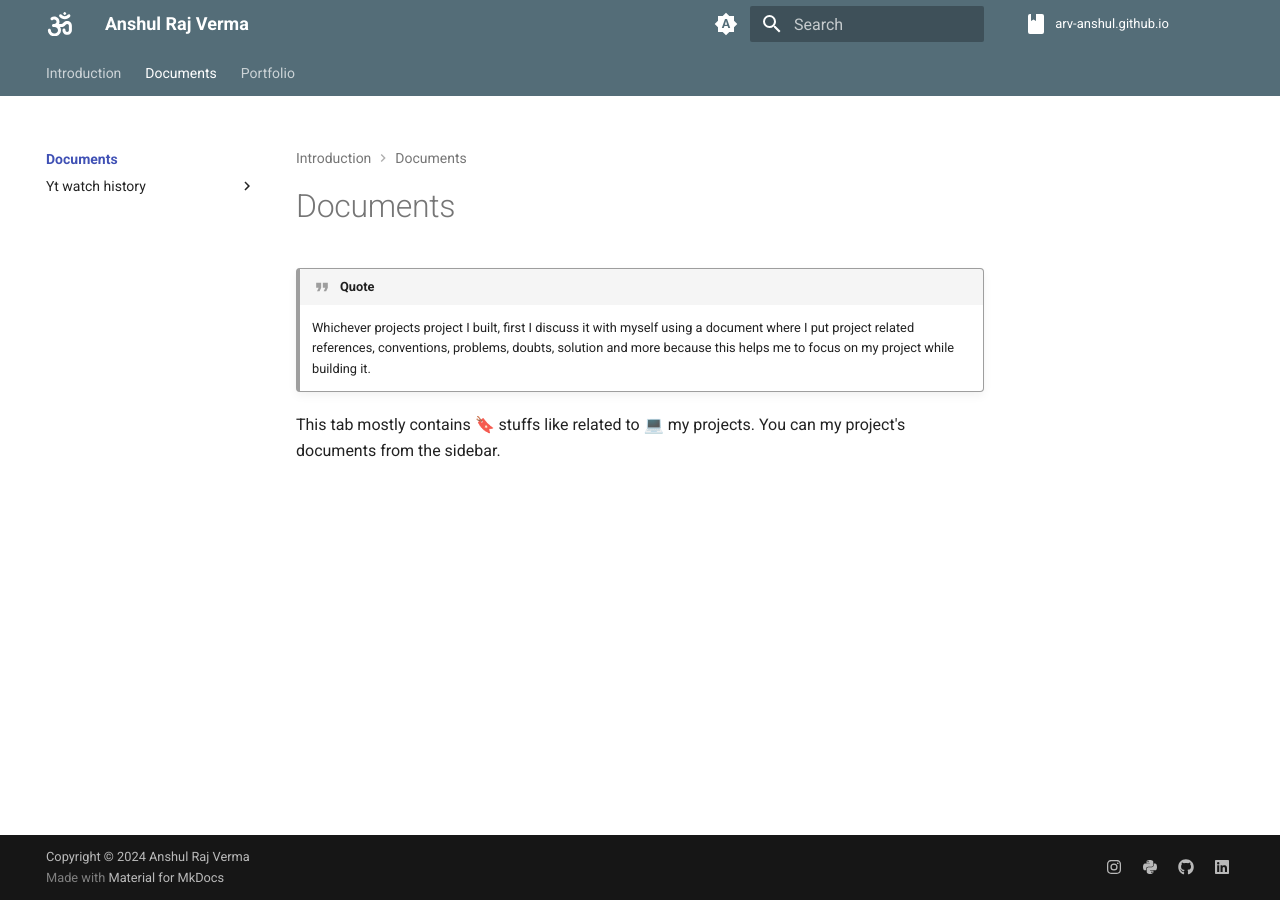
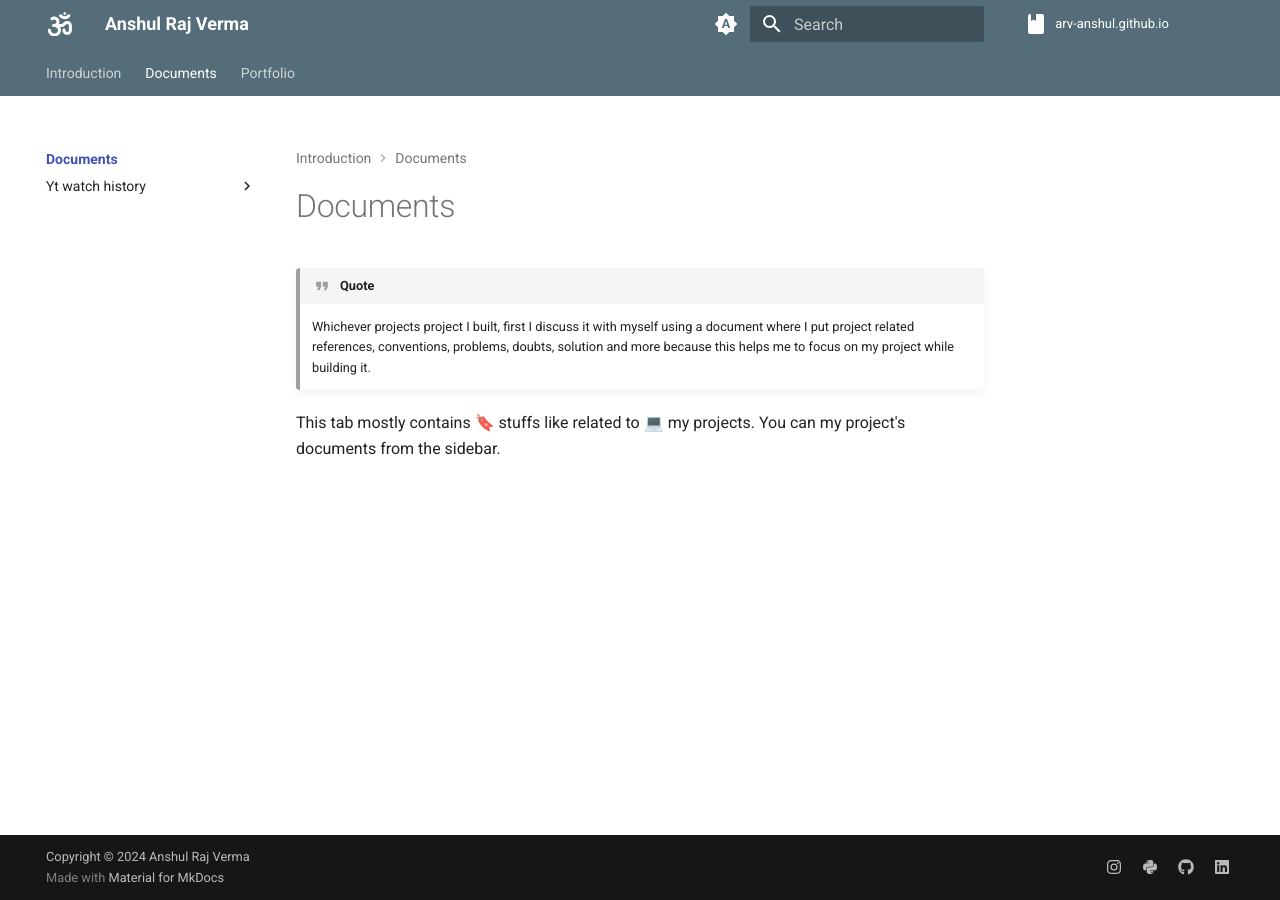
Before and after one commit to arv-anshul/arv-anshul.github.io, an MkDocs documentation site: the page built from docs/documents/index.md, in a window 1280 px wide. Built offline with MkDocs 1.6.1 and Material for MkDocs 9.7.7, drawn with Linux system fonts in a browser that asks for light colours; comment, search, counter and statistics services are not loaded.

Commit message:
💅 Update admonition layout

```diff
--- a/docs/stylesheets/extra.css
+++ b/docs/stylesheets/extra.css
@@ -66,5 +66,6 @@
 
 /* Customize admonition layout */
 .md-typeset .admonition {
+  border-width: 0px;
   border-left-width: 4px;
 }
```
